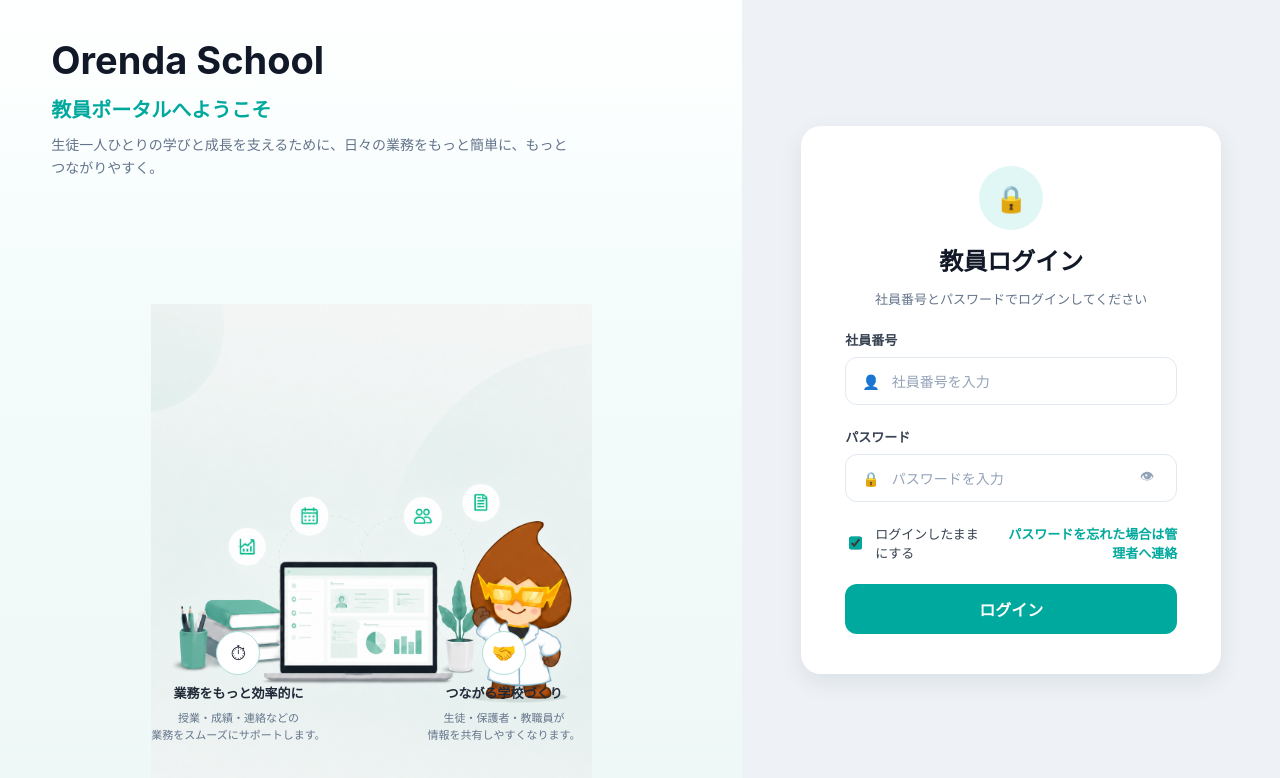
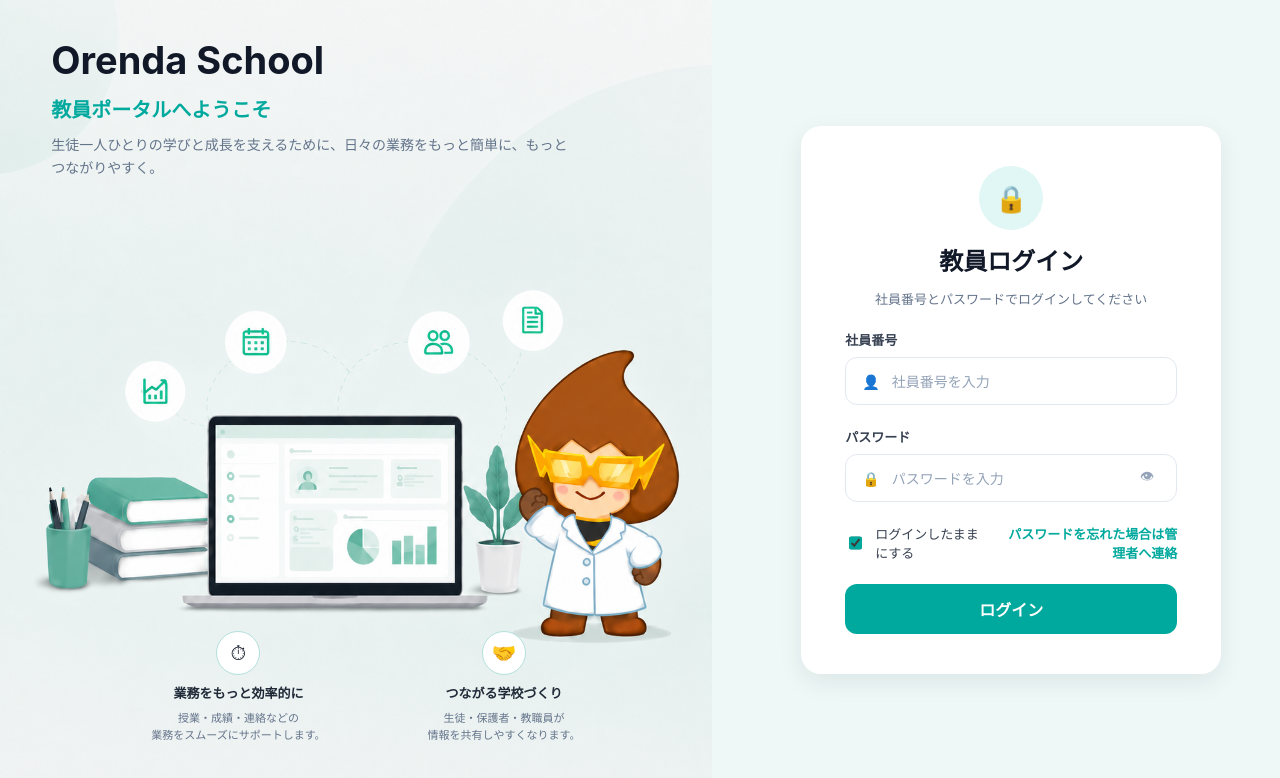
Before and after one commit to y-ga311/orenda-school, a Next.js app: page /login in a window 1280 px wide. Shown: the top 778 px of the page. Built offline with nearby package versions, Linux system fonts and the light colour scheme.

Commit message:
Fix login background image scaling and remove right-side overlay blur.

```diff
--- a/app/globals.css
+++ b/app/globals.css
@@ -53,60 +53,41 @@ a {
 }
 
 .loginPage {
+  position: relative;
+  isolation: isolate;
   display: flex;
   width: 100%;
-  min-height: 100vh;
+  min-height: 100dvh;
   min-width: 0;
-  background: var(--color-white);
+  overflow-x: clip;
+  background: #eef8f7;
+}
+
+.loginPageBackground {
+  position: fixed;
+  inset: 0;
+  z-index: 0;
+  pointer-events: none;
+  background-color: #eef8f7;
+  background-image: url("/assets/login/login-chara.png");
+  background-repeat: no-repeat;
+  background-position: left bottom;
+  background-size: contain;
 }
 
 .loginLeft {
   position: relative;
-  isolation: isolate;
+  z-index: 1;
   display: flex;
   flex: 1 1 58%;
   flex-direction: column;
   width: auto;
   max-width: 945px;
   min-width: 0;
-  min-height: 100vh;
+  min-height: 100dvh;
   padding: clamp(24px, 3vw, 40px) clamp(24px, 4vw, 56px) clamp(20px, 3vw, 32px);
   overflow-x: clip;
-  background: linear-gradient(180deg, #f8fffe 0%, #eef8f7 100%);
-}
-
-.loginIllustration {
-  position: absolute;
-  right: 0;
-  bottom: 0;
-  left: 0;
-  z-index: 0;
-  pointer-events: none;
-}
-
-.loginIllustrationImage {
-  display: block;
-  width: 100%;
-  height: auto;
-}
-
-.loginLeft::before {
-  content: "";
-  position: absolute;
-  inset: 0;
-  z-index: 1;
-  background: linear-gradient(
-    180deg,
-    rgba(255, 255, 255, 0.88) 0%,
-    rgba(255, 255, 255, 0.45) 18%,
-    rgba(255, 255, 255, 0) 32%
-  );
-  pointer-events: none;
-}
-
-.loginLeft > :not(.loginIllustration) {
-  position: relative;
-  z-index: 2;
+  background: transparent;
 }
 
 .loginHeadline {
@@ -188,14 +169,16 @@ a {
 }
 
 .loginRight {
+  position: relative;
+  z-index: 1;
   display: flex;
   flex: 1 1 42%;
   align-items: center;
   justify-content: center;
   min-width: min(100%, 320px);
-  min-height: 100vh;
+  min-height: 100dvh;
   padding: clamp(24px, 3vw, 40px) clamp(20px, 3vw, 48px);
-  background: var(--color-panel);
+  background: transparent;
 }
 
 .loginCard {
@@ -2509,15 +2492,9 @@ a {
 }
 
 @media (max-height: 820px) {
-  .loginLeft {
+  .loginLeft,
+  .loginRight {
     min-height: auto;
-  }
-
-  .loginIllustrationImage {
-    max-height: min(62vh, 520px);
-    width: 100%;
-    object-fit: contain;
-    object-position: bottom center;
   }
 
   .learningTimeBottomRow {
@@ -2548,6 +2525,11 @@ a {
 @media (max-width: 960px) {
   .loginPage {
     flex-direction: column;
+    min-height: 100dvh;
+  }
+
+  .loginPageBackground {
+    background-position: center bottom;
   }
 
   .loginLeft {
--- a/app/login/page.tsx
+++ b/app/login/page.tsx
@@ -11,15 +11,9 @@ export default async function LoginPage({ searchParams }: LoginPageProps) {
 
   return (
     <main className="loginPage">
+      <div className="loginPageBackground" aria-hidden="true" />
+
       <section className="loginLeft" aria-label="Orenda School 紹介">
-        <div className="loginIllustration" aria-hidden="true">
-          <img
-            className="loginIllustrationImage"
-            src="/assets/login/login-chara.png"
-            alt=""
-          />
-        </div>
-
         <div className="loginHeadline">
           <h1 className="loginTitle">Orenda School</h1>
           <p className="loginSubtitle">教員ポータルへようこそ</p>
```
